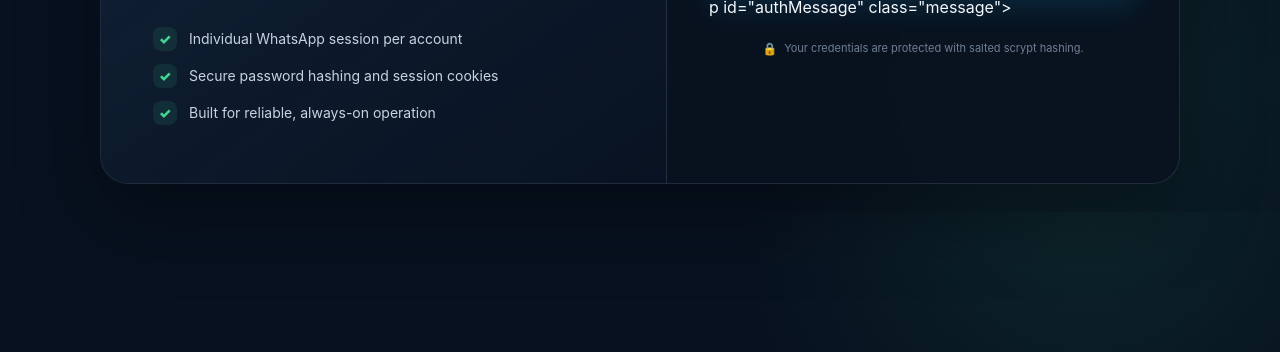
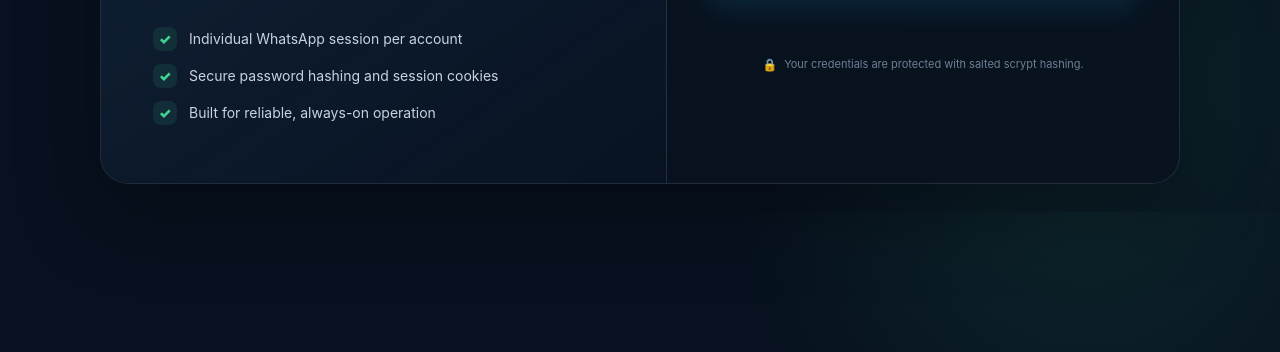
Before and after one commit to presidojayden-ctrl/Presido-Bot, a website: page public/index.html in a window 1280 px wide. Shown: the part 448-800 px from the top of the page. Drawn offline with Linux system fonts and the light colour scheme; no server answers.

Commit message:
Fix auth message HTML tag

```diff
--- a/public/index.html
+++ b/public/index.html
@@ -46,7 +46,7 @@ h1{font-size:46px;line-height:1.04;letter-spacing:-.045em;margin:12px 0 18px;max
 <div class="field"><label for="username">USERNAME</label><input id="username" placeholder="your_username" autocomplete="username" maxlength="32"></div>
 <div class="field"><label for="password">PASSWORD</label><input id="password" type="password" placeholder="At least 8 characters" autocomplete="current-password" maxlength="128"></div>
 <button id="authButton" class="primary" onclick="submitAuth()">Sign in securely</button>
-p id="authMessage" class="message"></p>
+<p id="authMessage" class="message"></p>
 <div class="security"><span class="lock">🔒</span> Your credentials are protected with salted scrypt hashing.</div>
 </section>
 </main>
```
